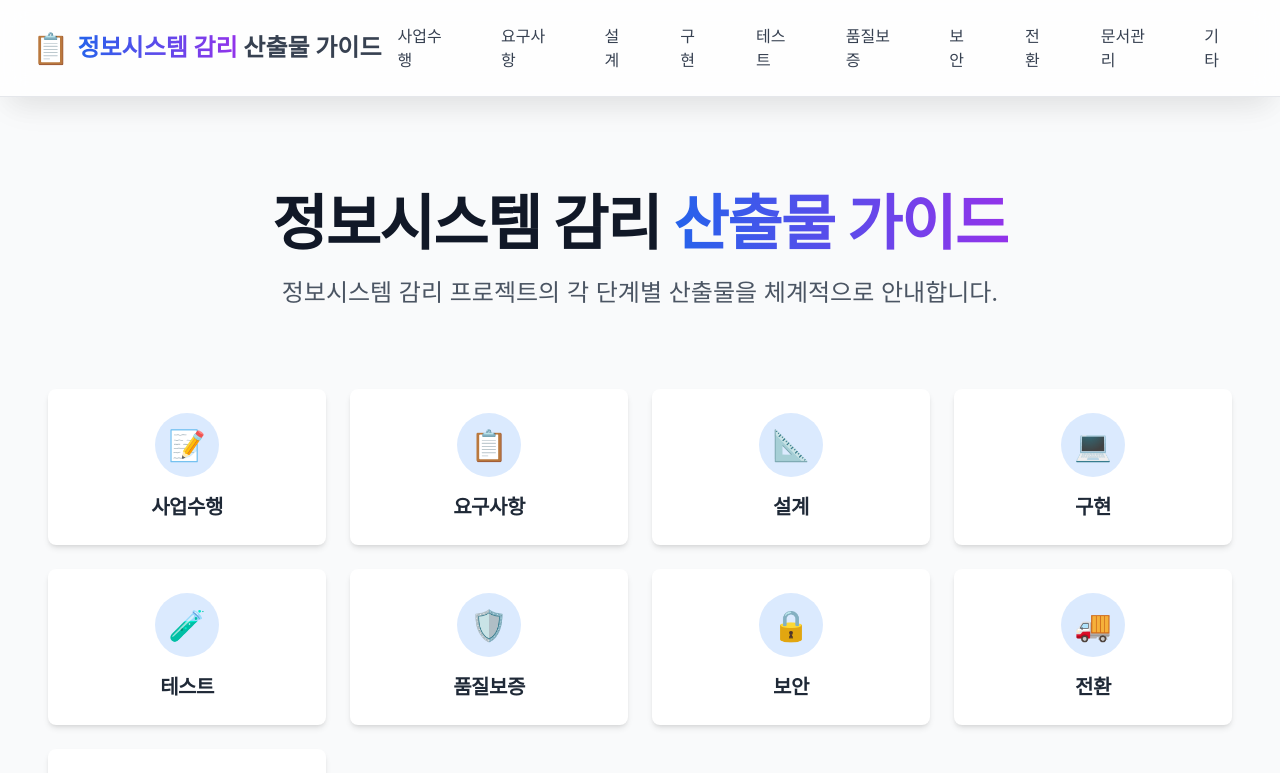
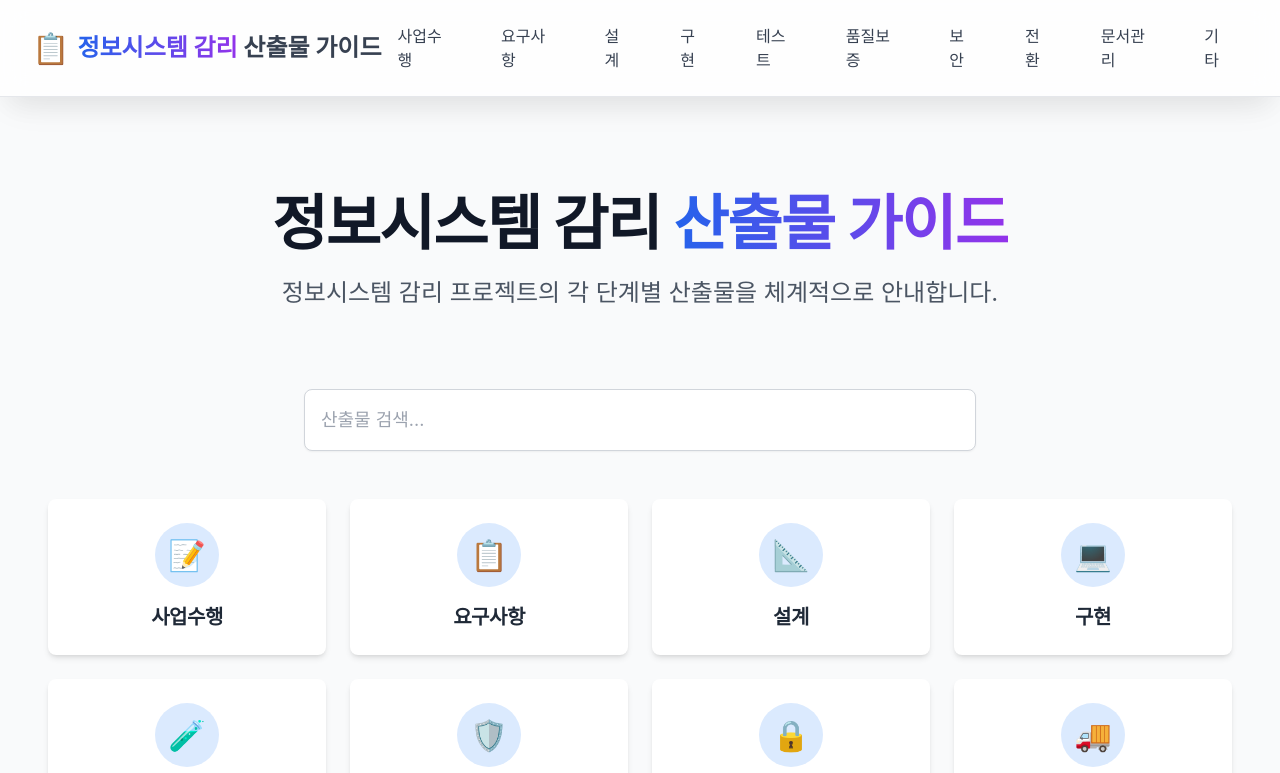
Before and after one commit to jeonck/deliverables-guide, a React (Vite) app: page /implementation in a window 1280 px wide. Shown: the top 773 px of the page. Built offline with nearby package versions, Linux system fonts and the light colour scheme.

Commit message:
feat: add search functionality to home page

```diff
--- a/src/pages/Home.tsx
+++ b/src/pages/Home.tsx
@@ -1,3 +1,4 @@
+import { useState } from 'react';
 import { Link } from 'react-router-dom';
 
 const categories = [
@@ -13,6 +14,12 @@ const categories = [
 ];
 
 export default function Home() {
+  const [searchTerm, setSearchTerm] = useState('');
+
+  const filteredCategories = categories.filter((category) =>
+    category.name.toLowerCase().includes(searchTerm.toLowerCase())
+  );
+
   return (
     <div className="max-w-7xl mx-auto px-4 sm:px-6 lg:px-8 py-8">
       <div className="text-center mb-12 py-8">
@@ -24,8 +31,21 @@ export default function Home() {
         </p>
       </div>
 
+      {/* Search Bar */}
+      <div className="mb-12 max-w-2xl mx-auto">
+        <input
+          type="text"
+          placeholder="산출물 검색..."
+          className="w-full p-4 text-lg border border-gray-300 rounded-lg shadow-sm focus:outline-none focus:ring-2 focus:ring-blue-500"
+          value={searchTerm}
+          onChange={(e) => setSearchTerm(e.target.value)}
+        />
+      </div>
+
+      {/* Categories Grid */}
+      {filteredCategories.length > 0 ? (
         <div className="grid grid-cols-1 md:grid-cols-2 lg:grid-cols-4 gap-6">
-        {categories.map((category) => (
+          {filteredCategories.map((category) => (
             <Link
               key={category.name}
               to={category.path}
@@ -40,6 +60,9 @@ export default function Home() {
             </Link>
           ))}
         </div>
+      ) : (
+        <div className="text-center text-gray-500 text-lg">검색 결과가 없습니다.</div>
+      )}
     </div>
   );
 }
```
Lines whose indentation alone changed are shown as unchanged.
